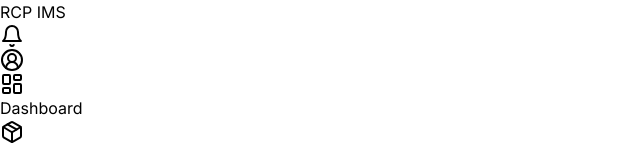
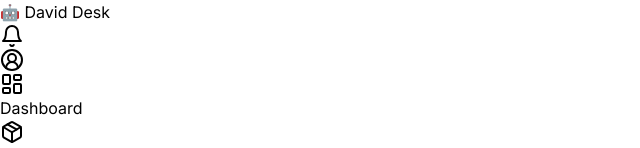
Before and after one commit to CharanMN7/David-Desk, a Next.js app: page / in a window 1280 px wide. Shown: the top 148 px of the page, without its empty margins (0-640 px from the left). Built offline with nearby package versions, Linux system fonts and the light colour scheme.

Commit message:
Updated the Navbar with DavidDesk name

```diff
--- a/app/components/layouts/base-layout/NavBar.tsx
+++ b/app/components/layouts/base-layout/NavBar.tsx
@@ -3,7 +3,7 @@ import { Bell, CircleUserRound } from "lucide-react";
 export const Navbar = () => {
   return (
     <header className="navbar">
-      <h1>RCP IMS</h1>
+      <h1>🤖 David Desk</h1>
       <nav className="nav-btns">
         <a href="#">
           <Bell className="nav-icon" />
```
